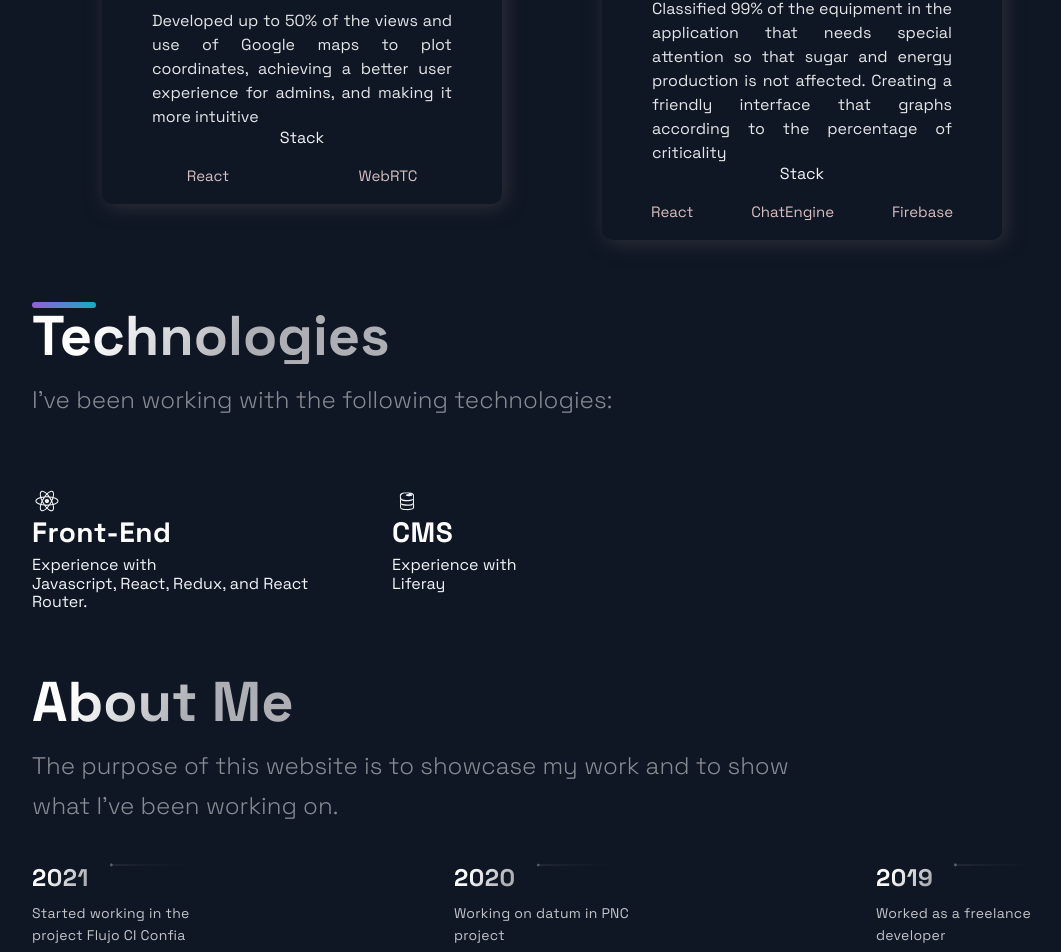
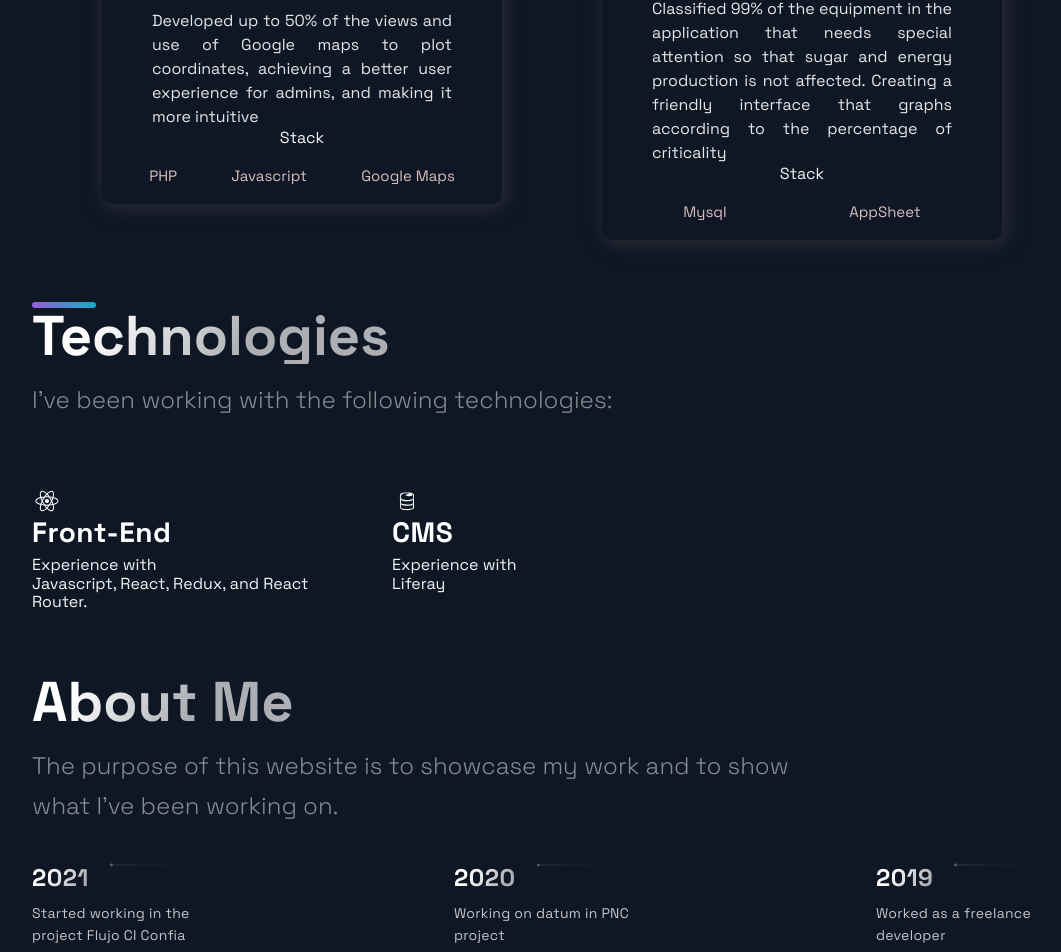
Before and after one commit to jadrianc/adrianCampos, a Next.js app: page / in a window 1280 px wide. Shown: the part 1993-2945 px from the top of the page, without its empty margins (88-1149 px from the left). Built offline with nearby package versions, Linux system fonts and the light colour scheme.

Commit message:
Adding technologies

```diff
--- a/src/constants/constants.js
+++ b/src/constants/constants.js
@@ -21,7 +21,7 @@ export const projects = [
     title: 'Panic Button',
     description: "Developed up to 50% of the views and use of Google maps to plot coordinates, achieving a better user experience for admins, and making it more intuitive",
       image: 'https://i.ibb.co/GkP0Pxy/pnud.png',
-      tags: ['React', 'WebRTC'],
+      tags: ['PHP', 'Javascript', 'Google Maps'],
     source: 'https://google.com',
     visit: 'https://google.com',
     id: 2,
@@ -30,7 +30,7 @@ export const projects = [
     title: 'App CEA',
     description: "Critical equipment application. Classified 99% of the equipment in the application that needs special attention so that sugar and energy production is not affected. Creating a friendly interface that graphs according to the percentage of criticality",
     image: 'https://i.ibb.co/0Dd2r7f/cassa.png',
-    tags: ['React', 'ChatEngine', 'Firebase'],
+    tags: ['Mysql', 'AppSheet'],
     source: 'https://google.com',
     visit: 'https://google.com',
     id: 3,
```
